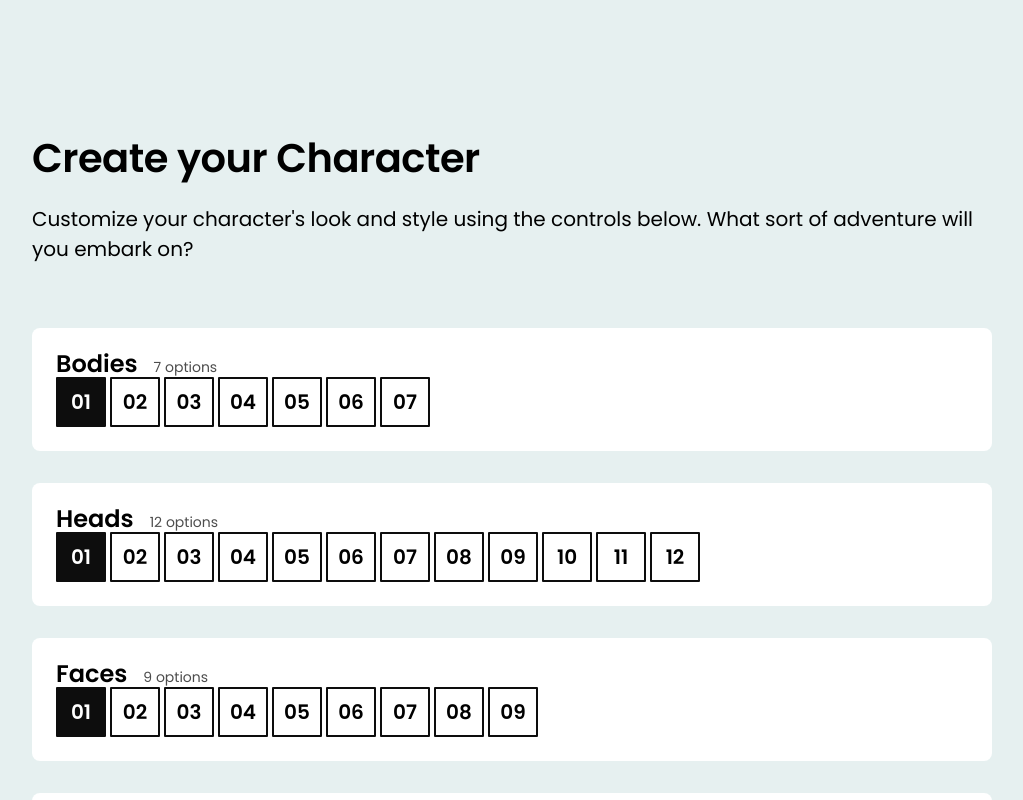
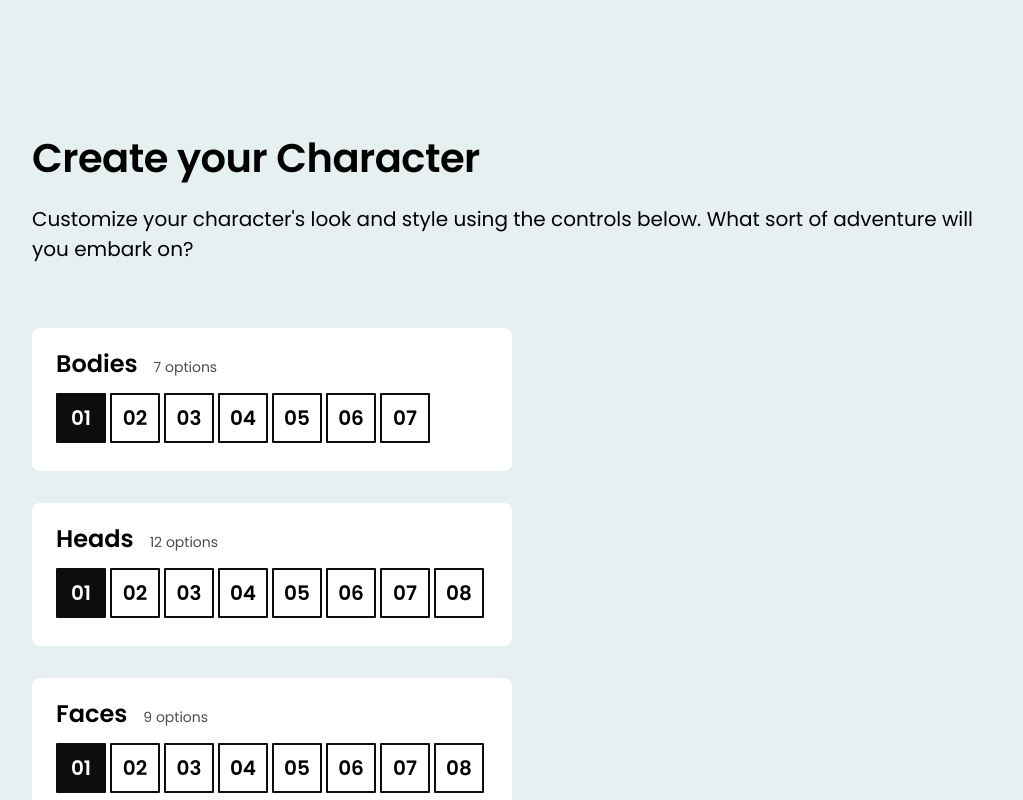
Before and after one commit to Leomedina/portfolio, a React (Create React App) app in the folder character-creator/: page / in a window 1280 px wide. Shown: the top 800 px of the page, without its empty margins (128-1151 px from the left). Built offline with nearby package versions, Linux system fonts and the light colour scheme.

Commit message:
fixed scroll and layout

```diff
--- a/character-creator/src/components/ButtonRow/ButtonRow.module.css
+++ b/character-creator/src/components/ButtonRow/ButtonRow.module.css
@@ -1,2 +1,5 @@
 .buttonRow {
+    white-space: nowrap;
+    overflow-x: scroll;
+    padding: 16px 4px 4px 0px;
 }
--- a/character-creator/src/components/CharacterEditor/CharacterEditor.module.css
+++ b/character-creator/src/components/CharacterEditor/CharacterEditor.module.css
@@ -4,6 +4,8 @@
 }
 
 .maxWidthWrapper {
+  max-width: 1024px;
+  margin: 0 auto;
 }
 
 .header {
@@ -24,7 +26,9 @@
 }
 
 .characterWrapper {
+  max-width: 65%;
 }
 
 .controlColumn {
+  max-width: 50%;
 }
```
Also changed, not shown: 1 other file (tests, documents, lock files or other folders).
